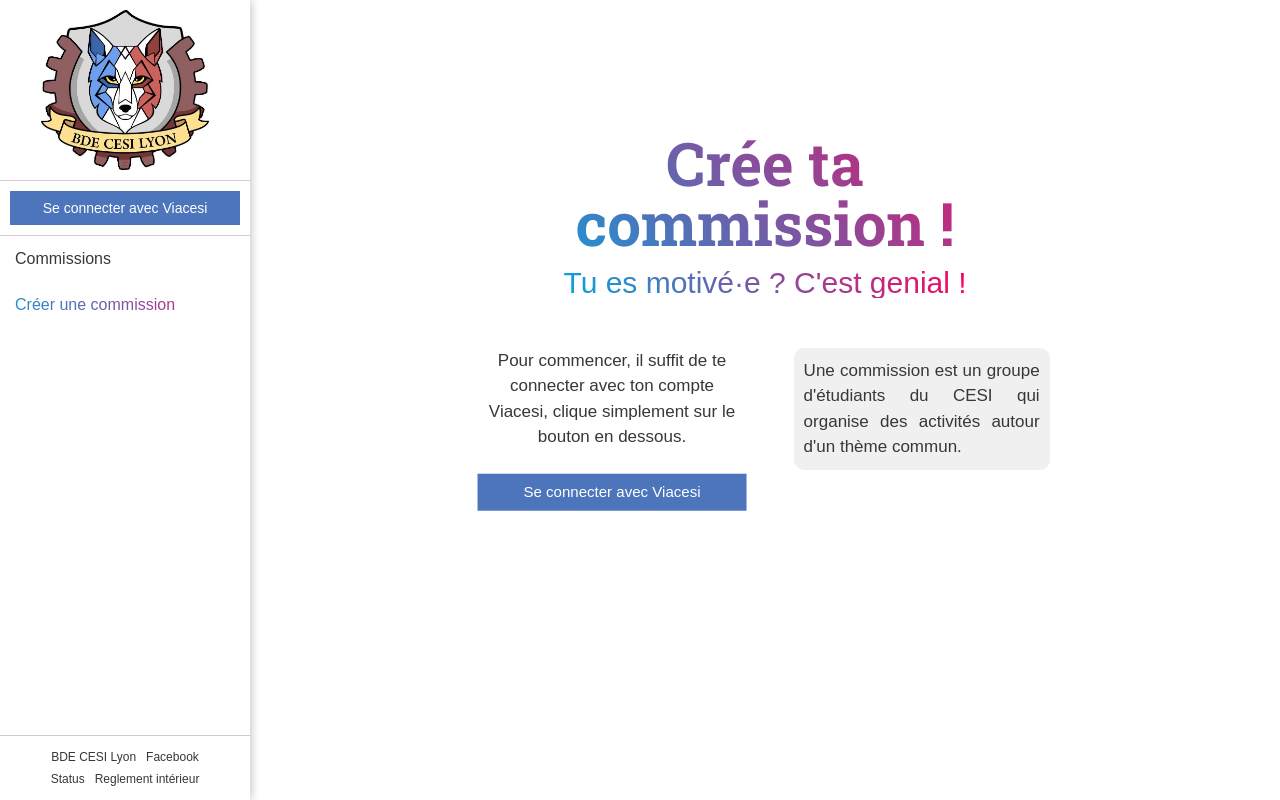
After one commit to The-Nico26/commissions-bde-cesi-lyon, a Django app: page /commissions/create in a window 1280 px wide. The commit adds this page. Run offline with Django 3.2, Linux system fonts and the light colour scheme; data that the repository does not hold is empty; some libraries are stand-ins or nearby versions.

Commit message:
Ajout d'une page d'invitation à la connexion avant la creation de commission

```diff
--- /dev/null
+++ b/commissions/static/css/create-commission-unauth.css
@@ -0,0 +1,111 @@
+@keyframes pulse {
+    from { transform: scale(1); }
+    to { transform: scale(1.1); }
+}
+
+.unauth {
+    display: flex;
+    flex-direction: column;
+    justify-content: center;
+    align-items: center;
+
+    text-align: center;
+
+    flex: 1;
+
+    padding: 0 18vw;
+}
+
+.main-title, .motto {
+    background: linear-gradient(45deg, var(--primary-color), var(--secondary-color));
+    background-clip: text;
+    -webkit-background-clip: text;
+    color: transparent;
+}
+
+.main-title {
+    font-size: 60px;
+    font-family: var(--title-fonts);
+    margin-bottom: 15px;
+}
+
+.icon {
+    color: #815DA5;
+    width: 150px;
+    margin-bottom: 50px;
+    margin-top: -200px;
+}
+
+.motto {
+    font-size: 30px;
+    margin-bottom: 50px;
+}
+
+.info {
+    display: flex;
+    flex-direction: row;
+    align-items: flex-start;
+    font-size: 17px;
+    line-height: 150%;
+}
+
+.auth {
+    flex: 1;
+}
+
+.short-explaination {
+    margin-left: 50px;
+    border-radius: 10px;
+    background-color: #f0f0f0;
+    padding: 10px;
+    width: 20vw;
+    text-align: justify;
+}
+
+.unauth .auth-button {
+    display: block;
+    font-size: 14px;
+    text-align: center;
+    color: white;
+    background: #4d75bb;
+    padding: 10px;
+    width: 250px;
+    line-height: 100%;
+    margin: 25px auto;
+    border: none;
+    animation: ease-out 0.7s pulse;
+    animation-iteration-count: infinite;
+    animation-direction: alternate;
+}
+
+@media screen and (max-width: 1200px) {
+
+    .unauth {
+        padding: 0 10vw;
+    }
+}
+
+@media screen and (max-width: 800px) {
+
+    .unauth {
+        padding: 0 5vw;
+    }
+
+    .main-title {
+        font-size: 40px;
+    }
+
+    .info {
+        flex-direction: column;
+    }
+
+    .short-explaination {
+        margin: 0;
+        width: 100%;
+    }
+
+    .icon {
+        display: none;
+    }
+
+}
--- /dev/null
+++ b/commissions/templates/create_commission_unauthenticated.html
@@ -0,0 +1,32 @@
+{% extends "layouts/base.html" %}
+{% load static %}
+
+{% block title %}Créer une commission{% endblock %}
+
+{% block head %}
+    <link rel="stylesheet" href="{% static "css/create-commission-unauth.css" %}"/>
+{% endblock %}
+
+
+{% block body %}
+    <div class="unauth">
+
+        <div class="icon"><bde-icon icon="ion-ios-rocket"></bde-icon></div>
+
+        <h1 class="main-title">Crée ta commission&nbsp;!</h1>
+
+        <p class="motto" >Tu es motivé·e&nbsp;? C'est genial&nbsp;!</p>
+
+        <div class="info">
+
+            <div class="auth">
+                <p class="ask-auth" >Pour commencer, il suffit de te connecter avec ton compte Viacesi, clique simplement sur le bouton en dessous.</p>
+
+                <a class="auth-button" href="/login?next={{ request.path }}">Se connecter avec Viacesi</a>
+            </div>
+
+            <p class="short-explaination">Une commission est un groupe d'étudiants du CESI qui organise des activités autour d'un thème commun.</p>
+
+        </div>
+    </div>
+{% endblock %}
--- a/commissions/urls.py
+++ b/commissions/urls.py
@@ -1,8 +1,9 @@
 from django.urls import path
 
-from commissions.views import list_commissions, view_commission
+from commissions.views import list_commissions, view_commission, create_commission
 
 urlpatterns = [
+    path("create", create_commission, name="commission_create"),
     path("<slug:slug>", view_commission, name="commission_view"),
     path("", list_commissions, name="commission_list"),
 ]
--- a/commissions/views.py
+++ b/commissions/views.py
@@ -18,3 +18,11 @@ def view_commission(request, slug):
     return render(request, "view_commission.html", {
         'com': com
     })
+
+
+def create_commission(request):
+
+    if not request.user.is_authenticated:
+        return render(request, "create_commission_unauthenticated.html")
+
+    return render(request, "create_commission.html")
--- a/index/static/css/base.css
+++ b/index/static/css/base.css
@@ -44,6 +44,13 @@ body {
 
 .main-body {
     margin-left: 250px;
+    min-height: 100vh;
+    box-sizing: border-box;
+
+    display: flex;
+    flex-direction: column;
+    justify-content: stretch;
+    align-items: stretch;
 }
 
 .page-header {
```
Also changed, not shown: commissions/templates/create_commission.html (added, +7 -0 lines).
